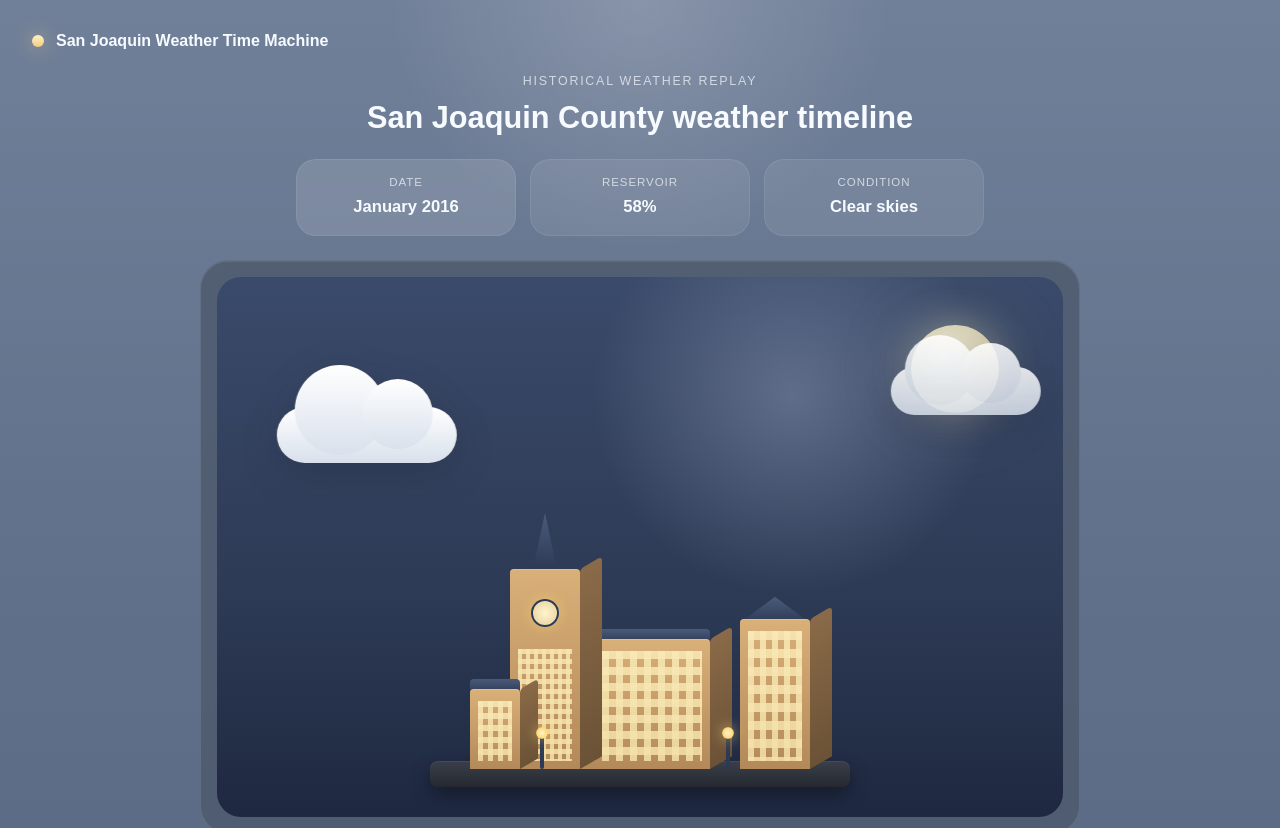
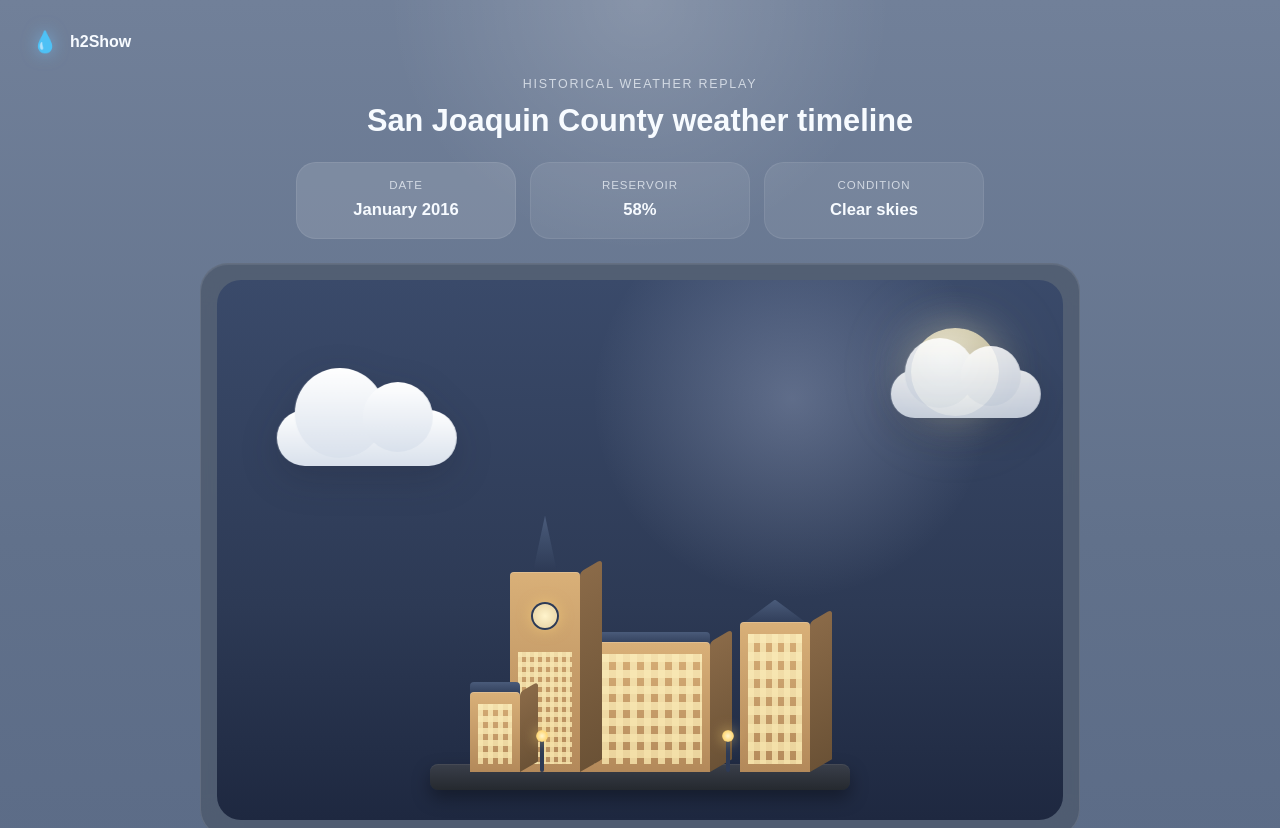
Before and after one commit to Cha-ta/h20Hackathon, a Next.js app: page / in a window 1280 px wide. Shown: the top 828 px of the page. Built offline with nearby package versions, Linux system fonts and the light colour scheme.

Commit message:
Made our website name show

```diff
--- a/app/globals.css
+++ b/app/globals.css
@@ -72,12 +72,10 @@ a {
   font-weight: 700;
 }
 
-.site-mark__dot {
-  width: 12px;
-  height: 12px;
-  border-radius: 50%;
-  background: linear-gradient(180deg, #fff1ca 0%, var(--accent) 100%);
-  box-shadow: 0 0 18px rgba(255, 217, 140, 0.55);
+.site-mark__droplet {
+  font-size: 1.3rem;
+  line-height: 1;
+  filter: drop-shadow(0 0 8px rgba(120, 200, 255, 0.6));
 }
 
 .site-nav {
--- a/src/components/weather-app-shell.tsx
+++ b/src/components/weather-app-shell.tsx
@@ -12,8 +12,8 @@ export function WeatherAppShell({ records }: WeatherAppShellProps) {
       <section className="website-shell" aria-label="Website homepage shell">
         <header className="site-header">
           <div className="site-mark">
-            <span className="site-mark__dot" aria-hidden="true" />
-            <span>San Joaquin Weather Time Machine</span>
+            <span className="site-mark__droplet" aria-hidden="true">💧</span>
+            <span>h2Show</span>
           </div>
         </header>
 
```
